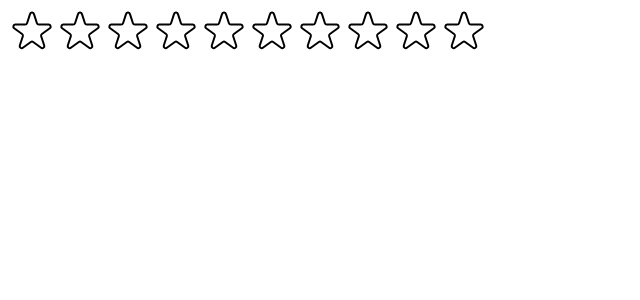
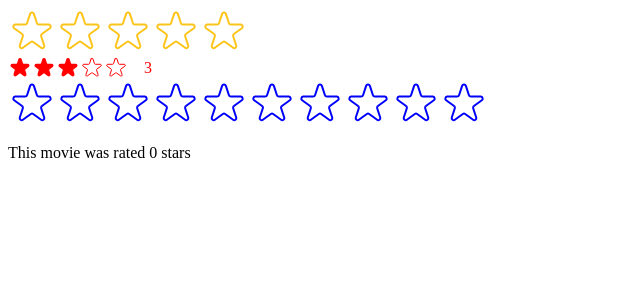
Before and after one commit to nemmip/ReactCourse, a React (Vite) app in the folder usepopcorn/: page / in a window 1280 px wide. Shown: the top 300 px of the page, without its empty margins (0-640 px from the left). Built offline with nearby package versions, Linux system fonts and the light colour scheme.

Commit message:
Finish star component

```diff
--- a/usepopcorn/src/components/main/star/Star.tsx
+++ b/usepopcorn/src/components/main/star/Star.tsx
@@ -1,18 +1,21 @@
 import React from 'react';
 
-const starStyle = {
-    width: '48px',
-    height: '48px',
-    display: 'block',
-    cursor: 'pointer',
-}
+
 
 const Star:React.FC<{
     onRate: () => void;
     onHoverIn: () => void;
     onHoverOut: () => void;
     isFull: boolean;
-}> = ({onRate, onHoverIn, onHoverOut, isFull}) => {
+    color: string;
+    size: number;
+}> = ({onRate, onHoverIn, onHoverOut, isFull, color = '#fcc419', size = 48}) => {
+    const starStyle = {
+        width: `${size}px`,
+        height: `${size}px`,
+        display: 'block',
+        cursor: 'pointer',
+    }
     return (
         <span
             role='button'
@@ -24,8 +27,8 @@ const Star:React.FC<{
             { isFull ? <svg
                 xmlns="http://www.w3.org/2000/svg"
                 viewBox="0 0 20 20"
-                fill="#000"
-                stroke="#000"
+                fill={color}
+                stroke={color}
             >
                 <path
                     d="M9.049 2.927c.3-.921 1.603-.921 1.902 0l1.07 3.292a1 1 0 00.95.69h3.462c.969 0 1.371 1.24.588 1.81l-2.8 2.034a1 1 0 00-.364 1.118l1.07 3.292c.3.921-.755 1.688-1.54 1.118l-2.8-2.034a1 1 0 00-1.175 0l-2.8 2.034c-.784.57-1.838-.197-1.539-1.118l1.07-3.292a1 1 0 00-.364-1.118L2.98 8.72c-.783-.57-.38-1.81.588-1.81h3.461a1 1 0 00.951-.69l1.07-3.292z"
@@ -35,7 +38,7 @@ const Star:React.FC<{
                     xmlns="http://www.w3.org/2000/svg"
                     fill="none"
                     viewBox="0 0 24 24"
-                    stroke="#000"
+                    stroke={color}
                 >
                     <path
                         strokeLinecap="round"
--- a/usepopcorn/src/components/main/star/StarRating.tsx
+++ b/usepopcorn/src/components/main/star/StarRating.tsx
@@ -11,26 +11,36 @@ const starContainerStyle = {
     display: 'flex'
 }
 
-const textStyle = {
-    lineHeight: '1',
-    margin: '0'
-}
 
 const StarRating: React.FC<{
-    maxRating: number
-}> = ({maxRating = 5}) => {
-    const [rating, setRating] = useState<number>(0)
+    maxRating?: number,
+    color?: string,
+    size?: number,
+    className?: string,
+    messages?: string[],
+    defaultRating?: number,
+    onSetRating?: React.Dispatch<React.SetStateAction<number>>
+}> = ({onSetRating, maxRating = 5, color = '#fcc419', size = 48, className="", messages = [], defaultRating = 0}) => {
+    const [rating, setRating] = useState<number>(defaultRating);
     const [tempRating, setTempRating] = useState<number>(0)
+    const textStyle = {
+        lineHeight: '1',
+        margin: '0',
+        color,
+        fontSize: `${size/1.5}px`,
+    }
 
     const handleRating = (rating:number) => {
         setRating(rating)
+        if (onSetRating)
+            onSetRating(rating)
     }
     const handleTempRating = (rating:number) => {
         setTempRating(rating)
     }
 
     return (
-        <div style={containerStyle}>
+        <div style={containerStyle} className={className}>
             <div style={starContainerStyle}>
                 {Array.from({length: maxRating}, (_, i) =>
                     <Star
@@ -39,9 +49,13 @@ const StarRating: React.FC<{
                         onRate={() => handleRating(i+1)}
                         onHoverIn={() => handleTempRating(i+1)}
                         onHoverOut={() => handleTempRating(0)}
+                        color={color}
+                        size={size}
                     />)}
             </div>
-            <p style={textStyle}>{tempRating || rating || ""}</p>
+            <p style={textStyle}>{messages.length === maxRating ? messages[
+                tempRating ? tempRating - 1 : rating-1]
+                : tempRating || rating || ""}</p>
         </div>
     );
 };
--- a/usepopcorn/src/main.tsx
+++ b/usepopcorn/src/main.tsx
@@ -1,12 +1,20 @@
-import { StrictMode } from 'react'
+import {StrictMode, useState} from 'react'
 import { createRoot } from 'react-dom/client'
 // import './index.css'
 // import App from './App.tsx'
 import StarRating from "./components/main/star/StarRating.tsx";
-
+function Test () {
+    const [moveRating, setMoveRating] = useState<number>(0)
+    return <div>
+        <StarRating color={"blue"} maxRating={10} onSetRating={setMoveRating} />
+        <p>This movie was rated {moveRating} stars</p>
+    </div>
+}
 createRoot(document.getElementById('root')!).render(
   <StrictMode>
     {/*<App />*/}
-      <StarRating maxRating={10}/>
+      <StarRating maxRating={5} messages={['Terrible', 'Bad', 'Okay', 'Good', 'Amazing']}/>
+      <StarRating size={24} color={"red"} className={"test"} defaultRating={3}/>
+      <Test/>
   </StrictMode>,
 )
```
